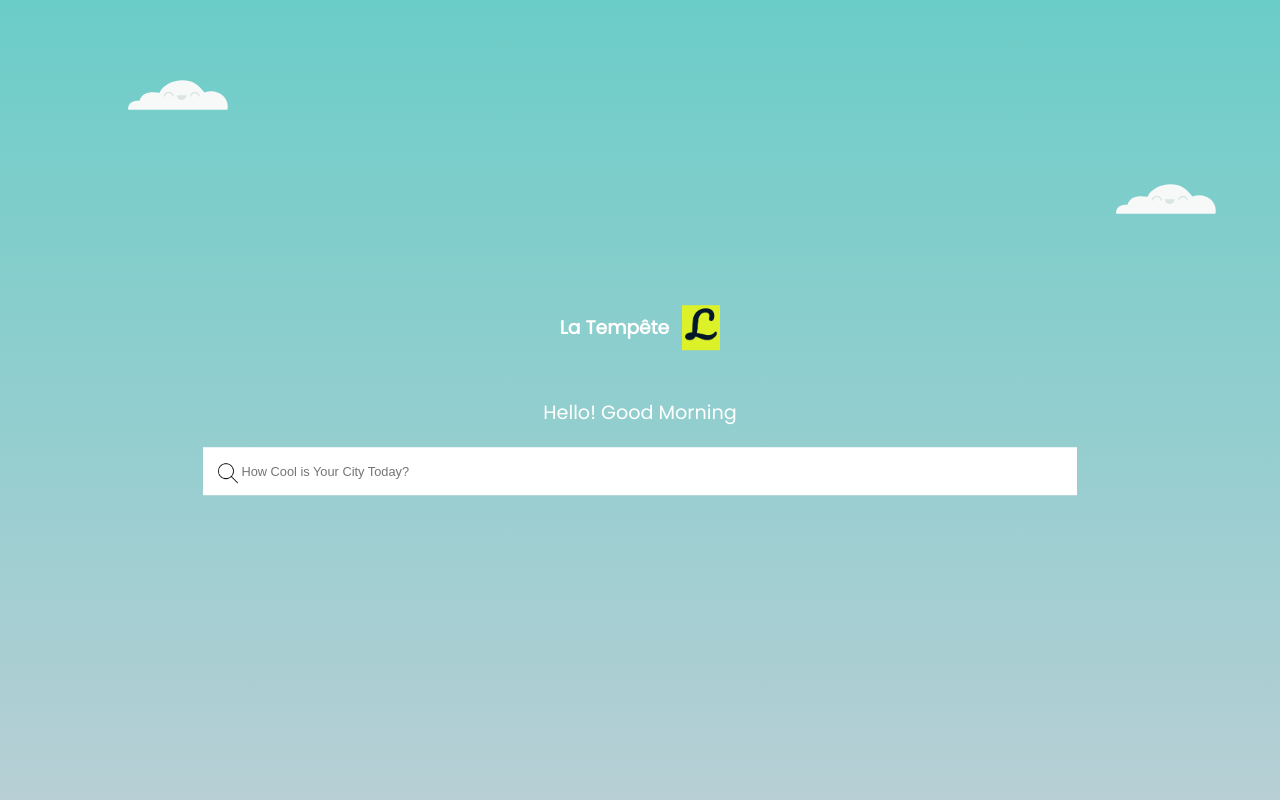
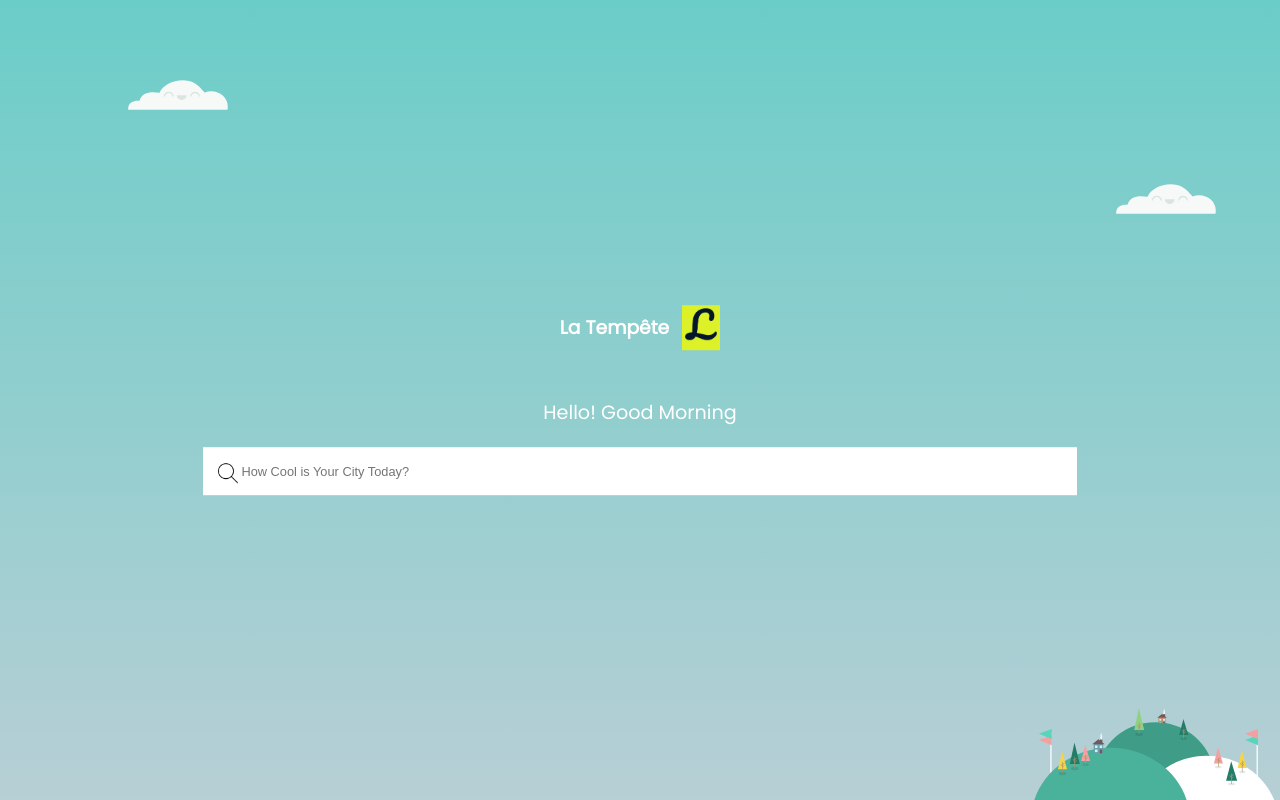
Before and after one commit to AugustBemsen/weatherApp, a React (Create React App) app: page / in a window 1280 px wide. Built offline with nearby package versions, Linux system fonts and the light colour scheme.

Commit message:
added moutain image

```diff
--- a/src/Containers/Home/Home.css
+++ b/src/Containers/Home/Home.css
@@ -15,6 +15,8 @@
     text-transform: capitalize;
 }
 
+/* Images */
+
 .Cloud1 {
     position: absolute;
     top: 10%;
@@ -27,6 +29,13 @@
     top: 23%;
     right: 5%;
     width: 100px;
+}
+
+.Land {
+    width: 250px;
+    position: absolute;
+    bottom: 0;
+    right: 0;
 }
 
 /* Hero Section */
--- a/src/Containers/Home/Home.js
+++ b/src/Containers/Home/Home.js
@@ -2,12 +2,14 @@
 import "./Home.css";
 import Logo from "../../Components/Imgs/Logo.png";
 import Cloud from "../../Components/Imgs/cloud.svg";
+import Land from "../../Components/Imgs/land.svg";
 
 const Home = (props) => {
   return (
     <div className="Home">
       <img src={Cloud} alt="cloud" className="Cloud1" />
       <img src={Cloud} alt="cloud" className="Cloud2" />
+      <img src={Land} alt="cloud" className="Land" />
       <div className="BodyWrapper">
         <div className="Brand">
           <h3 className="BrandName">la tempête</h3>
```
Also changed, not shown: src/Components/Imgs/land.svg (added).
